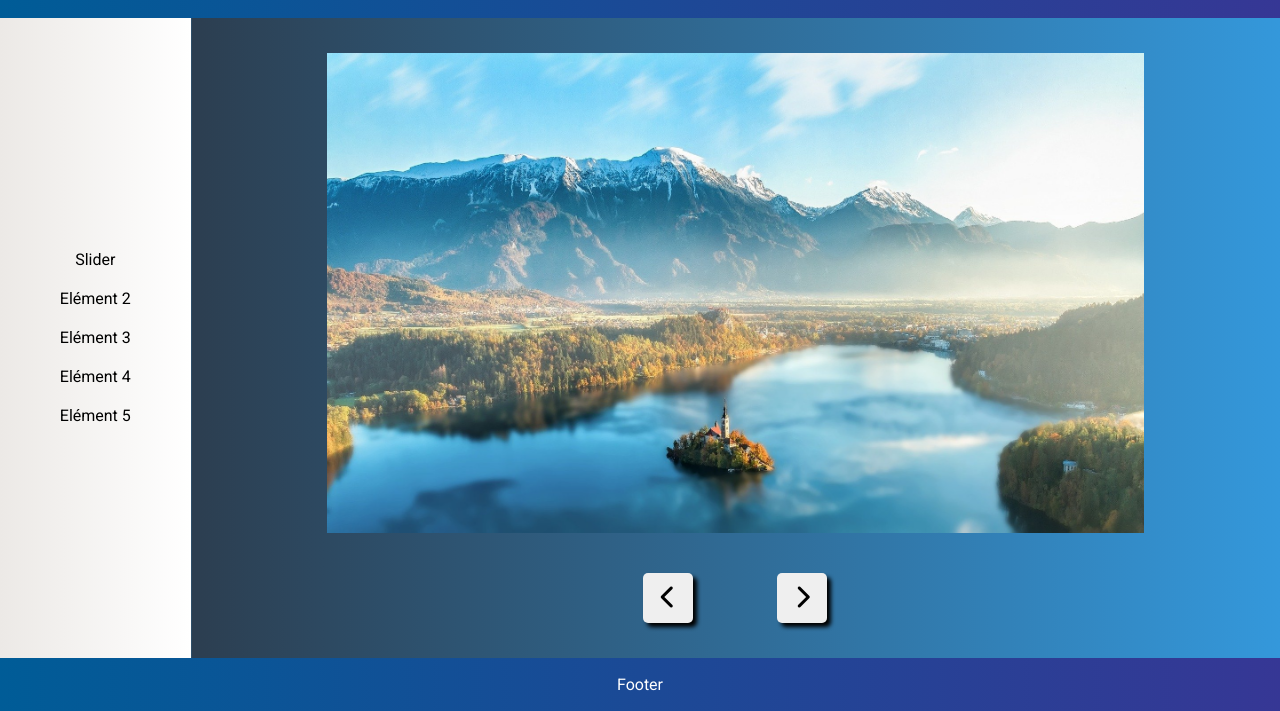
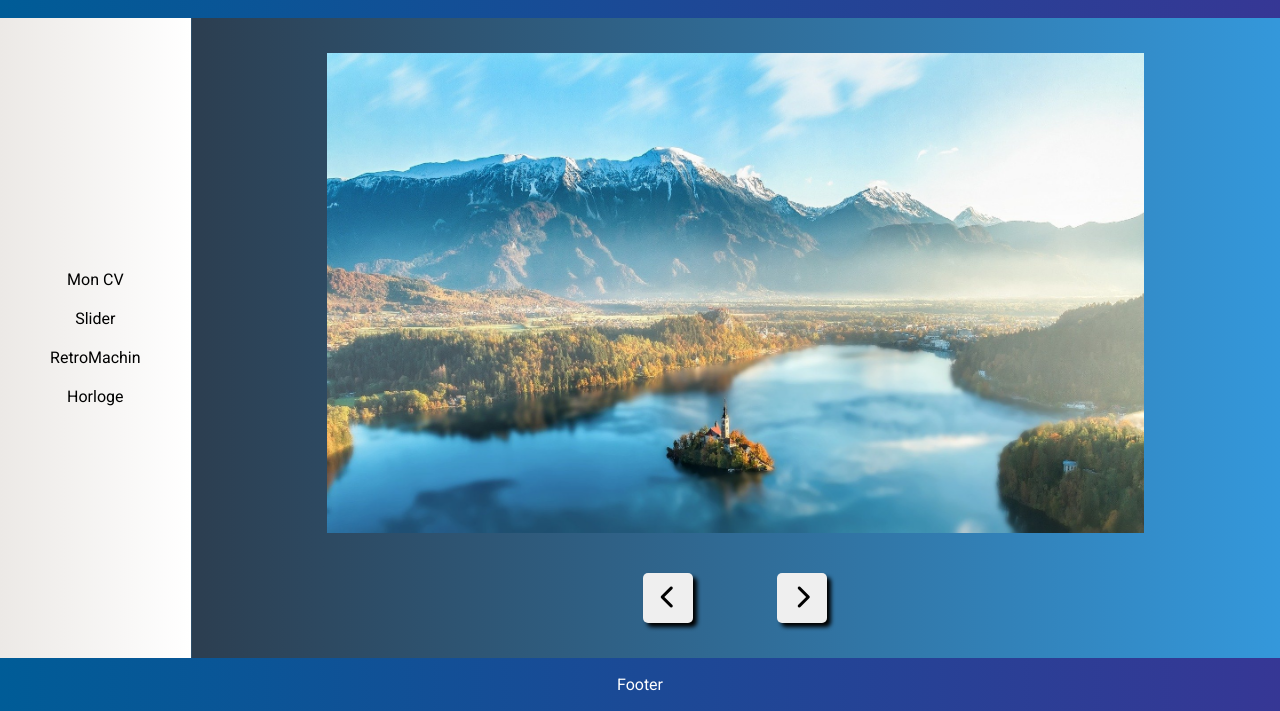
Before and after one commit to yannickbiheul/DWWM, a plain HTML site: page PAGES PROJETS/index.html in a window 1280 px wide. Shown: the part 89-800 px from the top of the page. Drawn offline with nearby package versions, Linux system fonts and the light colour scheme.

Commit message:
Chgt du menu de navigation page projets

```diff
--- a/PAGES PROJETS/index.html
+++ b/PAGES PROJETS/index.html
@@ -25,11 +25,10 @@
 
         <div class="menuBurger">
             <div class="menu">
-                <a href="#">Slider</a>
-                <a href="#">Elément 2</a>
-                <a href="#">Elément 3</a>
-                <a href="#">Elément 4</a>
-                <a href="#">Elément 5</a>
+                <a href="#" class="elts">Mon CV</a>
+                <a href="#" class="elts">Slider</a>
+                <a href="#" class="elts">RetroMachin</a>
+                <a href="#" class="elts">Horloge</a>
             </div>
         </div>
 
@@ -42,11 +41,10 @@
 
         <nav>
             <p>Navigation</p>
-            <a href="#" class="elts">Slider</a>
-            <a href="#" class="elts">Elément 2</a>
-            <a href="#" class="elts">Elément 3</a>
-            <a href="#" class="elts">Elément 4</a>
-            <a href="#" class="elts">Elément 5</a>
+            <a href="#">Mon CV</a>
+            <a href="#">Slider</a>
+            <a href="#">RetroMachin</a>
+            <a href="#">Horloge</a>
         </nav>
 
         <section id="accueil">
```
